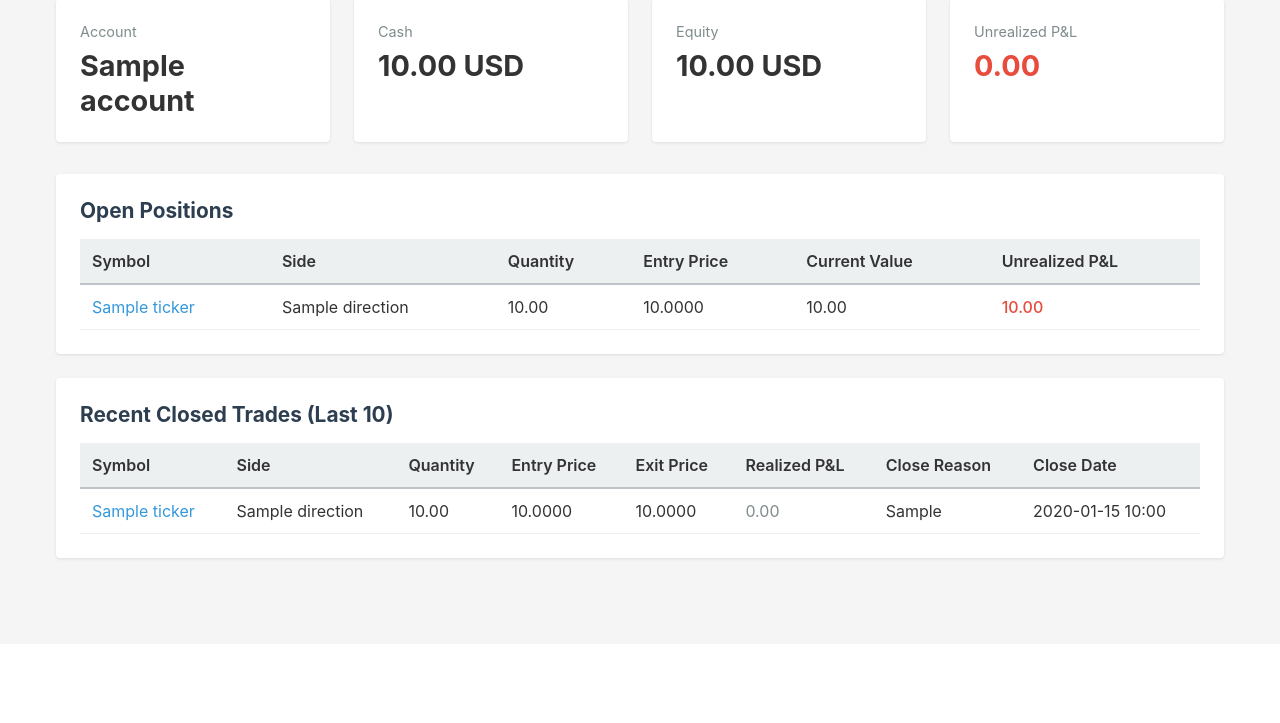
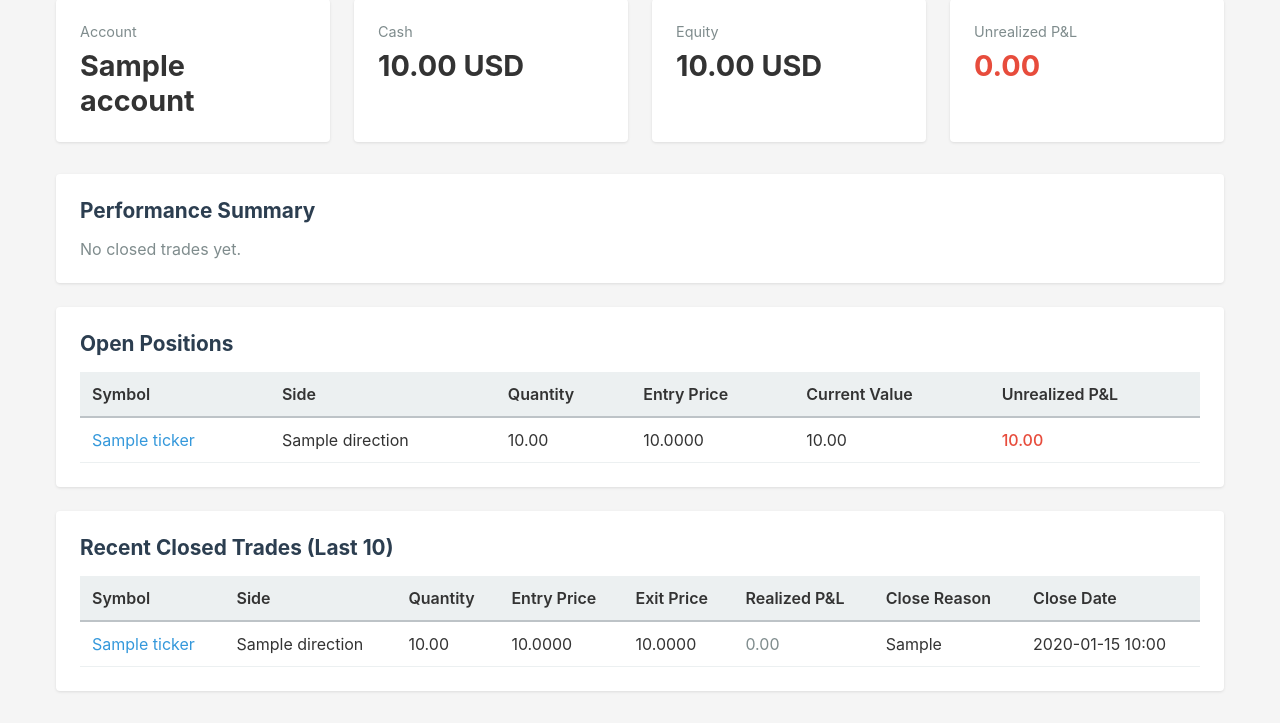
Before and after one commit to best-testing-monkey/phantom_ledger, a FastAPI app: template src/phantom/web/templates/dashboard.html in a window 1280 px wide. Shown: the part 156-879 px from the top of the page. Before the commit the page ends 717 px from the top, so only its background shows below. Run offline with FastAPI, Linux system fonts and the light colour scheme; the template is opened without the code that fills it: most values are stand-ins (such as "Sample title", 1, 10 or a date in 2020); parts of the project's set-up code (start-up, migrations or seed data) failed here and were passed over; some libraries are stand-ins or nearby versions.

Commit message:
E16-S16: P&L summary panel on dashboard
Added performance summary card to dashboard that displays:
- Realized P&L
- Trade count
- Win rate (as percentage)
- Average winner
- Average loser
- Profit factor

The card pulls from ReportAPI.account_metrics() which returns trade metrics
from calculate_trade_metrics(). Dashboard safely handles missing metrics
with try/except to prevent crashes.

Co-Authored-By: Claude Sonnet 4.6 <noreply@anthropic.com>

```diff
--- a/src/phantom/web/templates/dashboard.html
+++ b/src/phantom/web/templates/dashboard.html
@@ -20,6 +20,43 @@
     {% elif account %}
         <div id="equity-panel" hx-get="/api/equity-snapshot?account={{ account.name }}" hx-trigger="every 30s" hx-target="#equity-panel" hx-swap="outerHTML">
             {% include "_equity_panel.html" %}
+        </div>
+
+        {% set trades = report.get("trades") if report else None %}
+        <div class="card">
+            <h2>Performance Summary</h2>
+            {% if not trades %}
+                <p class="neutral">No closed trades yet.</p>
+            {% else %}
+                <div class="summary-grid" style="grid-template-columns: repeat(3, 1fr);">
+                    <div class="summary-card">
+                        <div class="label">Realized P&L</div>
+                        <div class="value {% if trades.get('gross_profit', 0) + trades.get('gross_loss', 0) >= 0 %}positive{% else %}negative{% endif %}">
+                            {{ "%.2f"|format(trades.get('gross_profit', 0) + trades.get('gross_loss', 0)) }}
+                        </div>
+                    </div>
+                    <div class="summary-card">
+                        <div class="label">Trades</div>
+                        <div class="value">{{ trades.get('trade_count', 0) }}</div>
+                    </div>
+                    <div class="summary-card">
+                        <div class="label">Win Rate</div>
+                        <div class="value">{{ "%.1f"|format(trades.get('win_rate_pct', 0)) }}%</div>
+                    </div>
+                    <div class="summary-card">
+                        <div class="label">Avg Win</div>
+                        <div class="value positive">{{ "%.2f"|format(trades.get('avg_win', 0)) }}</div>
+                    </div>
+                    <div class="summary-card">
+                        <div class="label">Avg Loss</div>
+                        <div class="value negative">{{ "%.2f"|format(trades.get('avg_loss', 0)) }}</div>
+                    </div>
+                    <div class="summary-card">
+                        <div class="label">Profit Factor</div>
+                        <div class="value">{{ "%.2f"|format(trades.get('profit_factor', 0)) }}</div>
+                    </div>
+                </div>
+            {% endif %}
         </div>
 
         {% if positions %}
```
Also changed, not shown: src/phantom/web/routes/dashboard.py (+11 -0 lines).
